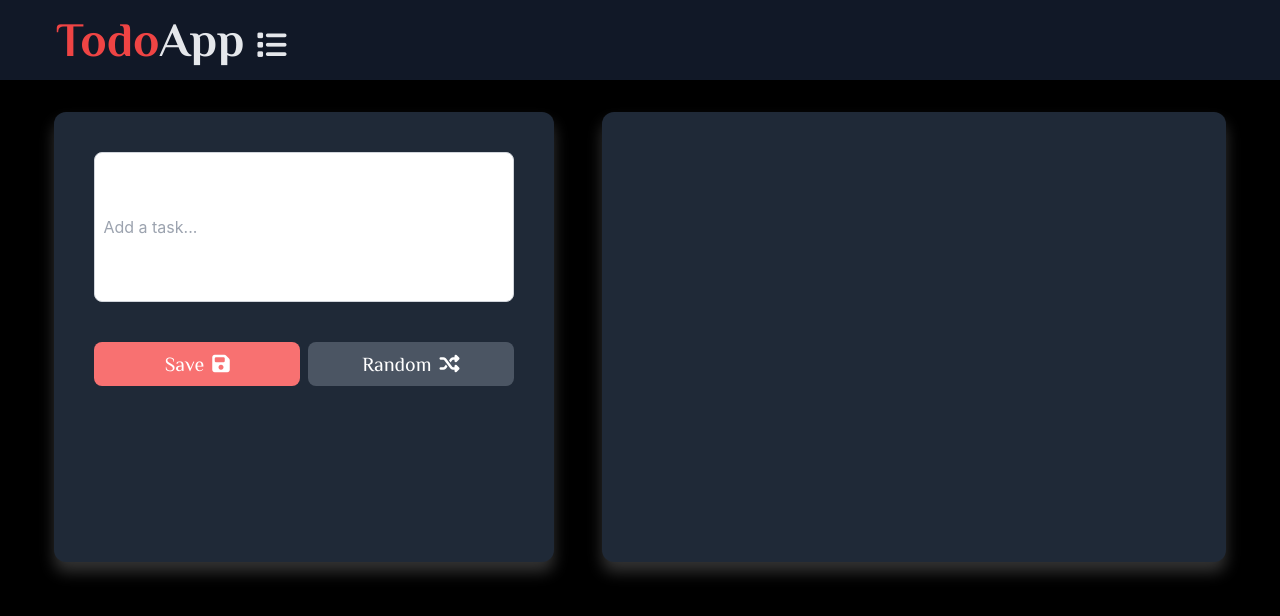
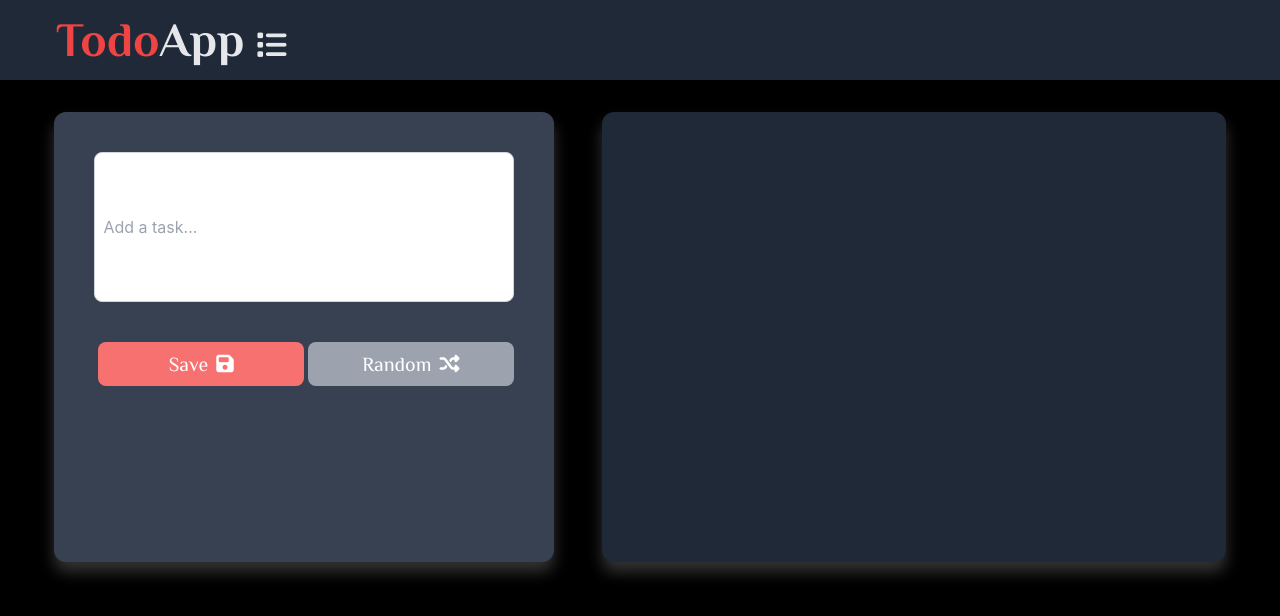
Before and after one commit to UshaSuwal/Todo_React, a React (Create React App) app: page / in a window 1280 px wide. Shown: the top 616 px of the page. Built offline with nearby package versions, Linux system fonts and the light colour scheme; a web font is replaced by a local one.

Commit message:
all component separated

```diff
--- a/src/App.js
+++ b/src/App.js
@@ -1,13 +1,13 @@
 import "./App.css";
 import { Navbar } from "./components/Navbar";
-import { Task } from "./components/Task";
+import { Form } from "./components/Form";
 
 
 function App() {
   return (
     <div>
       <Navbar/>
-      <Task />
+      <Form />
     </div>
   );
 }
--- /dev/null
+++ b/src/components/Button.jsx
@@ -0,0 +1,19 @@
+export function Button({ clicked, color, icon, text }) {
+    let buttonColorClass;
+    if (color === "red") {
+        buttonColorClass = "bg-red-400 hover:bg-red-500";
+    } else {
+        buttonColorClass = "bg-gray-400 hover:bg-gray-500";
+    }
+
+    return (
+        <button
+            onClick={clicked}
+            className={`w-1/2 p-2 ml-1 text-white rounded-lg transition text-xl ${buttonColorClass}`}
+            style={{ fontFamily: "Philosopher, sans-serif" }}
+        >
+            {text}
+            <i className={icon}></i>
+        </button>
+    );
+}
--- a/src/components/Task.jsx
+++ b/src/components/Form.jsx
@@ -1,10 +1,18 @@
+import { Button } from "./Button";
 import { Todo } from "./Todo";
-import { useState } from "react";
+import { useState} from 'react';
 
-export function Task() {
+export function Form() {
   const [todo, setTodo] = useState([]);
   const [task, setTask] = useState("");
   const [randomIndex, setRandomIndex] = useState(null);
+
+
+  // useEffect(() => {
+  //   fetch('http://localhost:3000/api/v1/movies/278/reviews')
+  //     .then(response => response.json())
+  //     .then(data => setTodo(data))
+  // }, []);
 
   function add() {
     if (task) {
@@ -28,7 +36,7 @@ export function Task() {
     <div className="p-4 bg-black min-h-screen flex flex-col items-center">
       <div className="container mx-auto mt-24 flex justify-center gap-12">
         <div
-          className="w-2/5 p-10 bg-gray-800 rounded-xl shadow-lg"
+          className="w-2/5 p-10 bg-gray-700 rounded-xl shadow-lg"
           style={{ boxShadow: "0 10px 15px rgba(255, 255, 255, 0.2)" }}
         >
           <input
@@ -41,23 +49,11 @@ export function Task() {
           />
 
           <div className="flex justify-between mb-4">
-            <button
-              onClick={add}
-              className="w-1/2 p-2 bg-red-400 text-white rounded-lg hover:bg-red-500 transition text-xl"
-              style={{ fontFamily: "Philosopher, sans-serif" }}
-            >
-              Save
-              <i class="fa-solid fa-floppy-disk ml-2 "></i>
-            </button>
 
-            <button
-              onClick={displayRandom}
-              className="w-1/2 p-2 bg-gray-600 text-white rounded-lg hover:bg-gray-700 transition ml-2 text-xl"
-              style={{ fontFamily: "Philosopher, sans-serif" }}
-            >
-              Random
-              <i class="fa-solid fa-shuffle ml-2"></i>
-            </button>
+
+            <Button clicked={add} color={"red"} icon={"fa-solid fa-floppy-disk ml-2"} text={"Save"}/>
+            <Button clicked={displayRandom} color={"gray"} icon={"fa-solid fa-shuffle ml-2"} text={"Random"} />
+
           </div>
 
           <div
--- a/src/components/Navbar.jsx
+++ b/src/components/Navbar.jsx
@@ -1,9 +1,9 @@
 export function Navbar(){
     return(
 
-        <nav className="w-full bg-gray-900 p-4 text-white top-0 fixed" >
+        <nav className="w-full bg-gray-800 p-4 text-white top-0 fixed" >
         <div className="container mx-auto flex justify-between">
-          <span className="text-5xl font-bold text-red-500 ml-10" style={{ fontFamily: "Philosopher, sans-serif" }}>Todo<span className="text-gray-200">App <i class="fa-solid fa-list text-3xl"></i></span> </span>
+          <span className="text-5xl font-bold text-red-500 ml-10" style={{ fontFamily: "Philosopher, sans-serif" }}>Todo<span className="text-gray-200">App <i className="fa-solid fa-list text-3xl"></i></span> </span>
         </div>
       </nav>
 
```
Also changed, not shown: src/components/Todo.jsx (line endings or trailing spaces).
